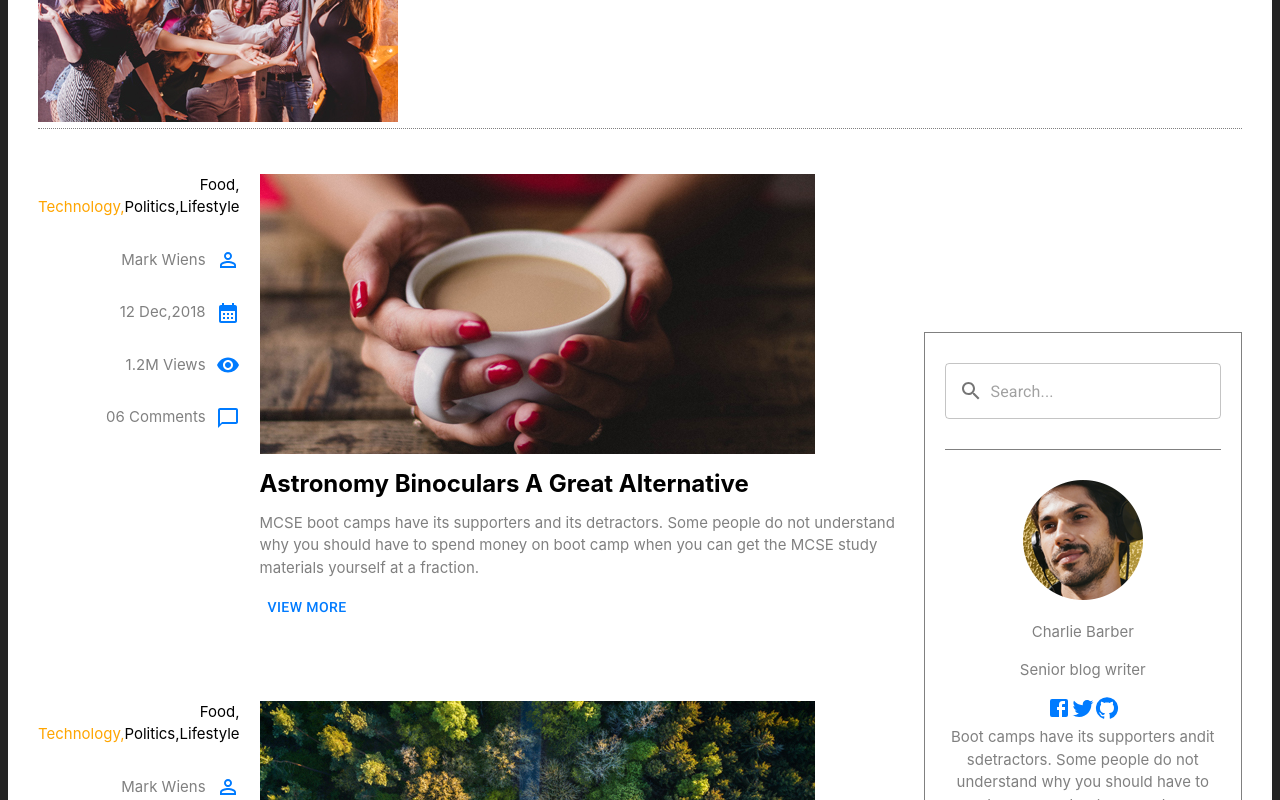
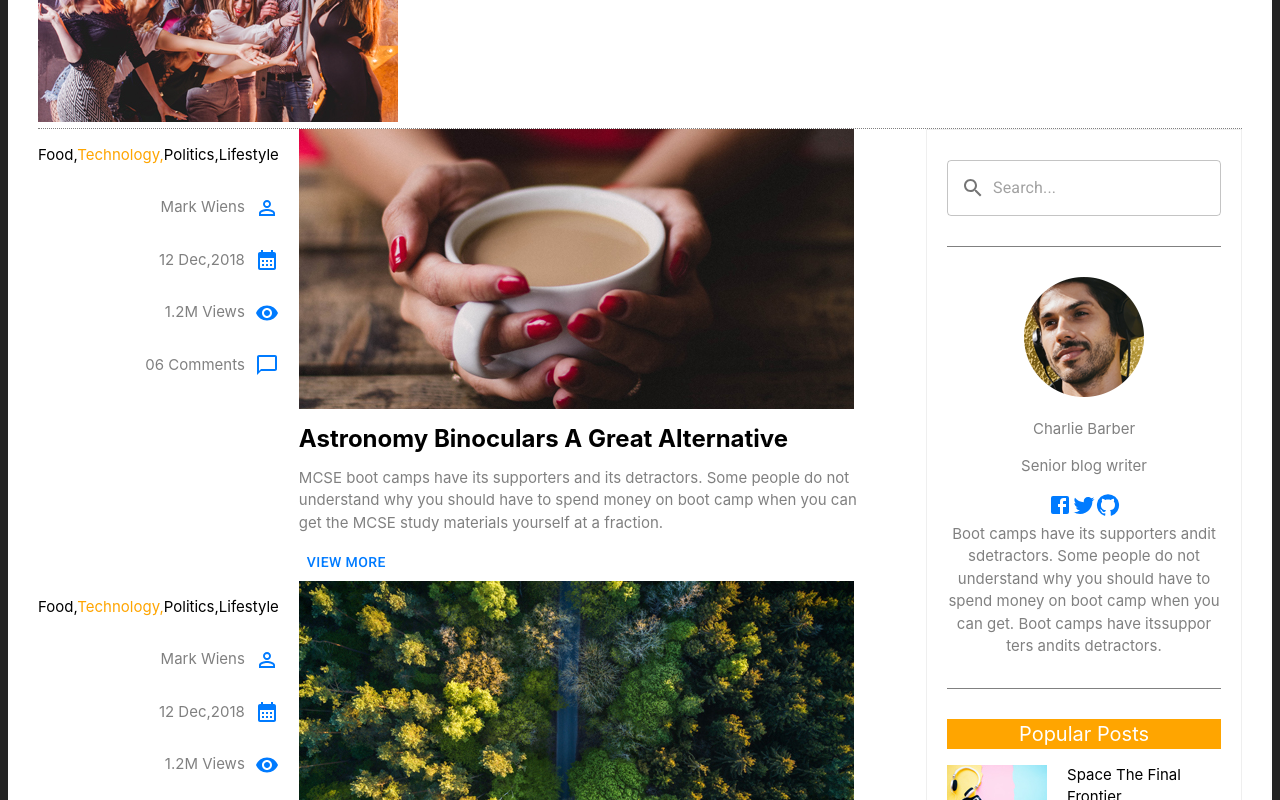
Before and after one commit to BridgetKas/ShoeStore, a React (Vite) app: page /blog in a window 1280 px wide. Shown: the part 1420-2220 px from the top of the page. Built offline with nearby package versions, Linux system fonts and the light colour scheme.

Commit message:
Added Blog Page

```diff
--- a/src/pages/Blog/blog.jsx
+++ b/src/pages/Blog/blog.jsx
@@ -13,7 +13,7 @@ function BlogComp({image,title}) {
     <div>
       <div className={styles.mainBlogContainer}>
         <div>
-          <p className={styles.blogTitle}>Food, <span className={styles.blog}>Technology,</span>Politics,Lifestyle</p>
+          <p className={styles.blogTitle}>Food,<span className={styles.blog}>Technology,</span>Politics,Lifestyle</p>
 
           <div className={styles.blogContainer}>
             <div className={styles.blogDetails}>
--- a/src/pages/Blog/cards.jsx
+++ b/src/pages/Blog/cards.jsx
@@ -66,7 +66,7 @@ function BlogPage() {
           ))}
         </div>
         <div className={styles.mainouterContainer}>
-          <div>
+          <div >
             <BlogComp title='Astronomy Binoculars A Great Alternative' image={blog1}/>
             <BlogComp title='The Basics of Buying A Telescope' image={blog2}/>
             <BlogComp title='Glossary of Telescopes' image={blog3}/>
--- a/src/pages/Blog/cards.module.css
+++ b/src/pages/Blog/cards.module.css
@@ -60,7 +60,7 @@
 }
 
 .searchContainer {
-    border:1px solid gray;
+    border:1px solid #eeee;
     padding:30px 20px;
 }
 
@@ -235,7 +235,20 @@
 @media (min-width:992px) {
     .mainouterContainer {
         display: flex;
-        align-items: center;
         gap: 20px;
     }
+
+
+    .blogImageContainer {
+        margin-top: 0px;
+    }
+
+    .mainBlogContainer {
+        padding: 0;
+    }
+
+    .blogDescription {
+        padding-right: 26px;
+    }
+
 }
```
